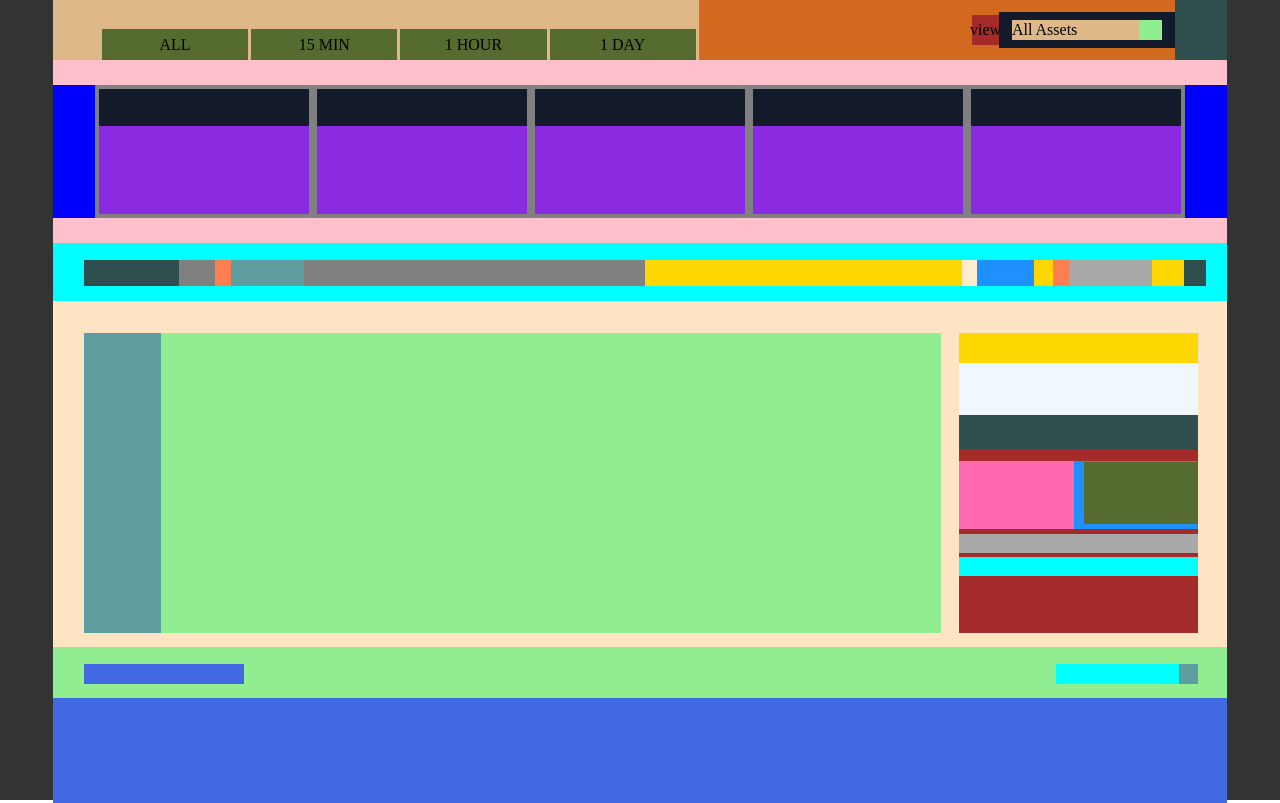
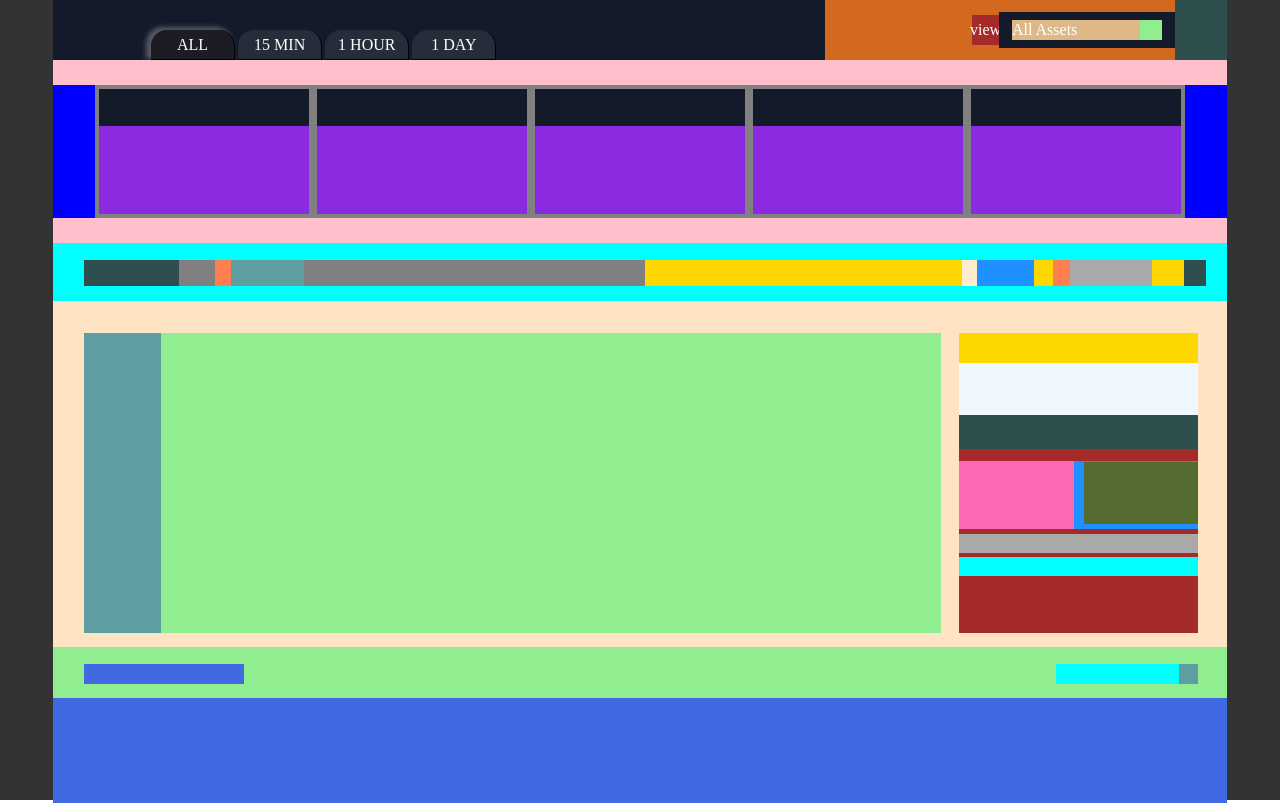
Before and after one commit to neko12377/My_Component_Library, a React app: page / in a window 1280 px wide. Built offline with nearby package versions, Linux system fonts and the light colour scheme.

Commit message:
feat: template alpha2

```diff
--- a/src/Demo/DemoApp.tsx
+++ b/src/Demo/DemoApp.tsx
@@ -1,5 +1,6 @@
 import * as React from "react";
 import { Background } from "./Background";
+// According the path of App to switch different demo page
 import { App } from "../oneFile/Template"
 import "./GlobalStyle.scss";
 
--- a/src/Demo/GlobalStyle.scss
+++ b/src/Demo/GlobalStyle.scss
@@ -4,4 +4,5 @@ html, body, #root {
 }
 * {
     box-sizing: border-box;
+    color: white;
 }
--- a/src/oneFile/Template.tsx
+++ b/src/oneFile/Template.tsx
@@ -1,4 +1,5 @@
 import React from "react";
+import {Tabs} from "./view/Tabs";
 import "./style.scss"
 
 export const App = () => {
@@ -6,18 +7,23 @@ export const App = () => {
         <div className="base">
             <section className="header">
                 <div className="header-tabGroup">
-                    <div className="tab">
-                        ALL
-                    </div>
-                    <div className="tab">
-                        15 MIN
-                    </div>
-                    <div className="tab">
-                        1 HOUR
-                    </div>
-                    <div className="tab">
-                        1 DAY
-                    </div>
+                    <Tabs
+                        tabNumber={4}
+                        tabTitles={["ALL", "15 MIN", "1 HOUR", "1 DAY"]}
+                        onClick={(hello) => {}}
+                    />
+                    {/*<div className="tab">*/}
+                    {/*    ALL*/}
+                    {/*</div>*/}
+                    {/*<div className="tab">*/}
+                    {/*    15 MIN*/}
+                    {/*</div>*/}
+                    {/*<div className="tab">*/}
+                    {/*    1 HOUR*/}
+                    {/*</div>*/}
+                    {/*<div className="tab">*/}
+                    {/*    1 DAY*/}
+                    {/*</div>*/}
                 </div>
                 <div className="header-utilityOptions">
                     <div className="header-utilityOptions-dropDownListLabel">
--- a/src/oneFile/style.scss
+++ b/src/oneFile/style.scss
@@ -7,7 +7,6 @@
 
 .header {
   display: flex;
-  background-color: red;
   justify-content: flex-start;
   width: 100%;
   height: 60px;
@@ -17,9 +16,8 @@
   display: flex;
   justify-content: flex-start;
   align-items: flex-end;
-  width: 55%;
+  width: 85%;
   height: 100%;
-  background-color: burlywood;
   padding-left: 49px;
 }
 
--- /dev/null
+++ b/src/oneFile/view/Tabs.tsx
@@ -0,0 +1,99 @@
+import React, {useState} from "react";
+import styled from "styled-components";
+
+interface StyledTabPropsInterface {
+    tabWidth: string
+}
+
+const StyledTab = styled.div<StyledTabPropsInterface>`
+  display: flex;
+  justify-content: center;
+  align-items: center;
+  width: ${props => props.tabWidth};
+  height: 30px;
+  margin-right: 3px;
+  background-color: rgb(38, 44, 57);
+  border-radius: 16px 16px 0 0;
+  border-right: black solid 1px;
+  border-bottom: black solid 1px;
+
+  &:hover {
+    cursor: pointer;
+`
+
+const FocusedStyledTab = styled(StyledTab)`
+  background-color: rgba(30, 30, 35, 0.86);
+  box-shadow: -4px -2px 5px 1px rgba(205, 205, 205, 0.36);
+`;
+
+interface TabPropsInterface {
+    tabWidth: string;
+    children: string;
+    identity: string;
+    onClick: (identity: string) => void;
+    currentFocusedTab: string;
+}
+
+const Tab = ({tabWidth, children, identity, onClick, currentFocusedTab}: TabPropsInterface) => {
+
+    return (
+        identity === currentFocusedTab
+            ? (
+                <FocusedStyledTab tabWidth={tabWidth}>
+                    <div onClick={() => onClick && onClick(identity)}>
+                        {children}
+                    </div>
+                </FocusedStyledTab>
+            )
+            : (
+                <StyledTab tabWidth={tabWidth}>
+                    <div onClick={() => onClick && onClick(identity)}>
+                        {children}
+                    </div>
+                </StyledTab>
+            )
+    )
+}
+
+interface TabsPropsInterface {
+    tabNumber: number;
+    tabTitles: string[];
+    onClick: (identity: string) => void;
+}
+
+const TabGroup = styled.div`
+  display: flex;
+  justify-content: flex-start;
+  align-items: flex-end;
+  width: 55%;
+  height: 100%;
+  padding-left: 49px;
+`;
+
+export const Tabs = ({tabNumber, tabTitles, onClick}: TabsPropsInterface) => {
+    const [currentFocusedTab, setCurrentFocusedTab] = useState<string>(tabTitles[0]);
+    const onFocusAndExecuteOnclick = (identity: string) => {
+        setCurrentFocusedTab(identity)
+        onClick(identity);
+    }
+    console.log(currentFocusedTab, 8889);
+    const generateTabs = () => {
+        const howMuchTabs = new Array(tabNumber);
+        const tabWidth = (100 / tabNumber) + "%";
+
+        return Array.from(howMuchTabs,(tab, index) => {
+            const identity = tabTitles[index] ? tabTitles[index] : "nothing" + index;
+            return (
+                <Tab tabWidth={tabWidth} identity={identity} onClick={() => onFocusAndExecuteOnclick(identity)} currentFocusedTab={currentFocusedTab} >
+                    {tabTitles[index] ? tabTitles[index] : ""}
+                </Tab>
+            )
+        })
+    }
+
+    return (
+        <TabGroup>
+            {generateTabs()}
+        </TabGroup>
+    )
+}
```
